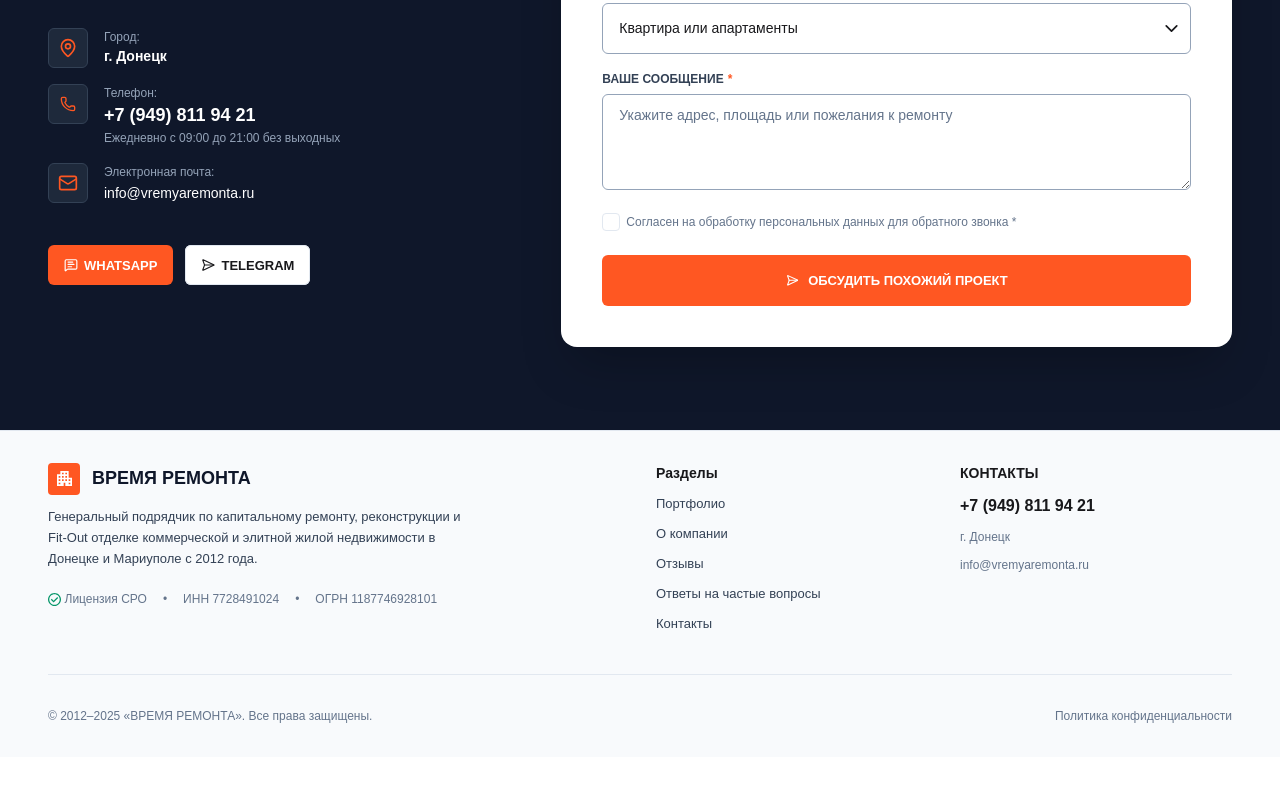
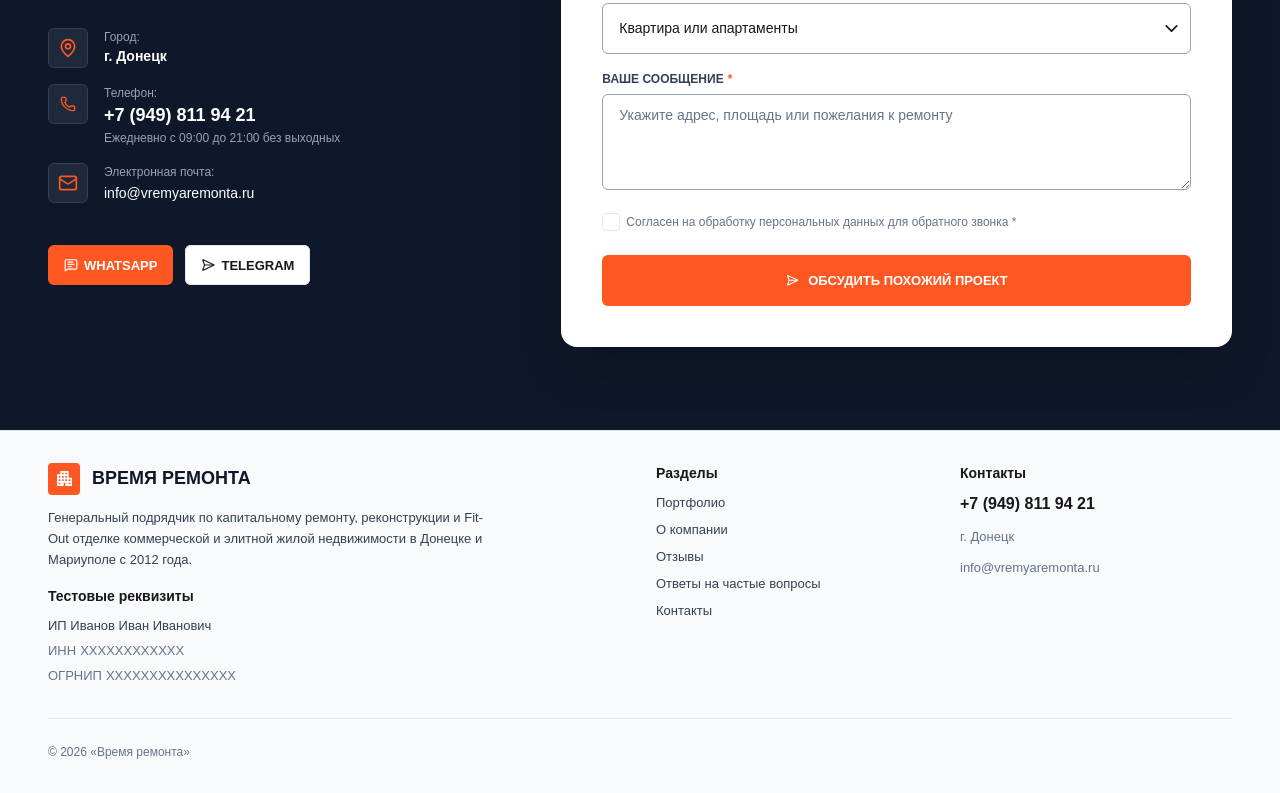
Before and after one commit to Stobles/repair-time, an Astro site: page / in a window 1280 px wide. Shown: the part 7554-8347 px from the top of the page. Before the commit the page ends 8311 px from the top, so only its background shows below. Built offline with nearby package versions, Linux system fonts and the light colour scheme; Astro itself is replaced by a stand-in of ours.

Commit message:
improve: footer structure

```diff
--- a/src/layouts/Footer.astro
+++ b/src/layouts/Footer.astro
@@ -1,5 +1,4 @@
 ---
-import licenseIcon from "@/assets/FooterLicense.svg?url";
 import Container from "@/shared/components/Container.astro";
 import Logo from "@/shared/ui/Logo.astro";
 
@@ -9,50 +8,55 @@ interface Props {
   email: string;
   city: string;
   sections: readonly { label: string; id: string }[];
+  requisites: {
+    proprietorName: string;
+    inn: string;
+    ogrnip: string;
+    registrationAuthority: string;
+    isExample: boolean;
+  };
   privacyHref?: string;
-  sitemapHref?: string;
 }
 
-const { companyName, phone, email, city, sections, privacyHref, sitemapHref } = Astro.props;
-const brand = companyName.toLocaleUpperCase("ru");
+const { companyName, phone, email, city, sections, requisites, privacyHref } = Astro.props;
+const year = new Date().getFullYear();
 const phoneHref = `tel:${phone.replace(/[^+\d]/g, "")}`;
-const linkClass = "ui-focus rounded-sm transition-colors [&[href]]:hover:text-text-accent-dark";
+const policyHref = privacyHref?.trim();
+const linkClass = "ui-focus rounded-sm transition-colors hover:text-text-accent-dark";
 ---
 
 <footer class="bg-background-subtle sm:border-t sm:border-border-default">
-  <Container class="pt-24px pb-[15px] sm:max-l:pb-[17px] l:py-32px">
-    <div class="grid gap-12px sm:max-l:grid-cols-2 sm:max-l:gap-x-24px l:grid-cols-4 l:gap-x-32px">
-      <div class="l:col-span-2">
+  <Container class="py-24px l:py-32px">
+    <div class="grid gap-24px wrap-anywhere sm:max-l:grid-cols-2 l:grid-cols-4 l:gap-x-32px">
+      <div class="min-w-0 l:col-span-2">
         <Logo {companyName} />
 
-        <p class="mt-12px min-h-[50px] max-w-md text-text-tertiary l:mt-[11.125px] text-desktop-body-small l:text-text-secondary">
-          Генеральный подрядчик по капитальному ремонту,<br class="l:hidden" />{" "}
-          реконструкции и<br class="hidden l:block" />{" "}
-          Fit-Out отделке коммерческой и элитной жилой<span class="max-l:hidden"> недвижимости в</span><br />{" "}
-          <span class="l:hidden">недвижимости в </span>Донецке и Мариуполе с 2012 года.
+        <p class="mt-12px max-w-md text-desktop-body-small text-text-tertiary l:text-text-secondary">
+          Генеральный подрядчик по капитальному ремонту, реконструкции и Fit-Out отделке коммерческой и элитной жилой недвижимости в Донецке и Мариуполе с 2012 года.
         </p>
 
-        <p class="mt-12px hidden text-tablet-body-small text-text-tertiary sm:max-l:block">
-          Лицензия СРО • ИНН 7724881234 • ОГРН 1127746123021
-        </p>
-        <ul id="company-details" tabindex="-1" class="mt-[21.25px] hidden flex-wrap items-center gap-x-16px gap-y-4px text-text-tertiary l:flex">
-          <li class="flex items-center gap-4px text-desktop-caption-medium">
-            <img src={licenseIcon} alt="" width="12.5" height="12.5" class="size-[12.5px] shrink-0" />
-            Лицензия СРО
-          </li>
-          <li class="flex items-center gap-16px text-desktop-body-extra-small">
-            <span aria-hidden="true" class="font-golos-text">•</span> ИНН 7728491024
-          </li>
-          <li class="flex items-center gap-16px text-desktop-body-extra-small">
-            <span aria-hidden="true" class="font-golos-text">•</span> ОГРН 1187746928101
-          </li>
-        </ul>
+        <section id="company-details" tabindex="-1" aria-labelledby="footer-requisites" class="mt-16px max-w-md">
+          <h2 id="footer-requisites" class="text-desktop-title-small text-text-primary">
+            {requisites.isExample ? "Тестовые реквизиты" : "Реквизиты ИП"}
+          </h2>
+          <p class="mt-8px text-desktop-body-small text-text-secondary">ИП {requisites.proprietorName}</p>
+          <dl class="mt-4px grid gap-y-4px text-desktop-body-small text-text-tertiary">
+            <div class="flex flex-wrap gap-x-4px">
+              <dt>ИНН</dt>
+              <dd>{requisites.inn}</dd>
+            </div>
+            <div class="flex flex-wrap gap-x-4px">
+              <dt>ОГРНИП</dt>
+              <dd>{requisites.ogrnip}</dd>
+            </div>
+          </dl>
+        </section>
       </div>
 
-      <div class="max-sm:mx-px flex flex-col l:col-span-2 l:grid l:grid-cols-subgrid ">
-        <nav aria-labelledby="footer-sections">
-          <h2 id="footer-sections" class=" text-text-primary text-desktop-title-small">Разделы</h2>
-          <ul class="mt-8px grid gap-ui-gutter text-text-tertiary text-desktop-body-small l:mt-[9px] l:gap-[9px]  l:text-text-secondary">
+      <div class="grid min-w-0 content-start gap-24px l:contents">
+        <nav aria-labelledby="footer-sections" class="min-w-0">
+          <h2 id="footer-sections" class="text-desktop-title-small text-text-primary">Разделы</h2>
+          <ul class="mt-8px grid gap-ui-gutter text-desktop-body-small text-text-tertiary l:text-text-secondary">
             {sections.map(({ label, id }) => (
               <li class="min-h-[17px]">
                 <a href={`#${id}`} class:list={[linkClass]}>{label}</a>
@@ -61,29 +65,20 @@ const linkClass = "ui-focus rounded-sm transition-colors [&[href]]:hover:text-te
           </ul>
         </nav>
 
-        <div class="mt-16px l:mt-0">
-          <h2 class="text-tablet-title-small text-text-primary l:text-desktop-title-small">КОНТАКТЫ</h2>
-          <address class="mt-4px flex flex-col items-start not-italic l:mt-ui-inset l:gap-ui-inset">
-            <a href={phoneHref} class:list={[linkClass, "text-tablet-title-medium text-text-primary l:text-desktop-title-medium"]}>{phone}</a>
-            <p class="hidden text-desktop-body-extra-small text-text-tertiary l:block">
-              {city}
-            </p>
-            <a href={`mailto:${email}`} class:list={[linkClass, "min-h-[17px] wrap-break-word text-text-tertiary text-desktop-body-extra-small"]}>{email}</a>
+        <div class="min-w-0">
+          <h2 class="text-desktop-title-small text-text-primary">Контакты</h2>
+          <address class="mt-8px grid justify-items-start gap-ui-gutter not-italic l:gap-ui-inset">
+            <a href={phoneHref} class:list={[linkClass, "max-w-full text-tablet-title-medium text-text-primary l:text-desktop-title-medium"]}>{phone}</a>
+            <p class="text-desktop-body-small text-text-tertiary">{city}</p>
+            <a href={`mailto:${email}`} class:list={[linkClass, "max-w-full text-desktop-body-small text-text-tertiary"]}>{email}</a>
           </address>
         </div>
       </div>
     </div>
 
-    <div class="mt-12px flex flex-col gap-x-24px gap-y-[5.5px] pt-[6.5px] text-desktop-body-extra-small text-text-tertiary sm:flex-row sm:flex-wrap sm:items-center sm:justify-between sm:border-t sm:max-l:mt-24px sm:max-l:border-[#e7e5e4] sm:max-l:pt-16px sm:max-l:text-[10px]/4 l:mt-10 l:border-border-default l:pt-32px ">
-      <ul class="flex flex-wrap gap-x-24px gap-y-8px">
-        <li>
-          <a href={privacyHref} class:list={[linkClass, "max-sm:text-[#545f73]"]}><span class="sm:max-l:text-[#78716c]">Политика</span> конфиденциальности</a>
-        </li>
-      </ul>
-      <p class="text-[#545f73]/70 sm:-order-1 sm:text-text-tertiary">
-        <span class="sm:hidden">© 2012–2024 ООО «Время Ремонта». Все права защищены.</span>
-        <span class="hidden sm:inline">© 2012–2025 «{brand}». Все права защищены.</span>
-      </p>
+    <div class="mt-24px flex flex-col gap-x-24px gap-y-8px border-t border-border-default pt-16px text-desktop-body-extra-small wrap-anywhere text-text-tertiary sm:flex-row sm:flex-wrap sm:items-center sm:justify-between l:mt-32px l:pt-24px">
+      <p>© {year} «{companyName}»</p>
+      {policyHref && <a href={policyHref} class={linkClass}>Политика конфиденциальности</a>}
     </div>
   </Container>
 </footer>
--- a/src/pages/index.astro
+++ b/src/pages/index.astro
@@ -15,6 +15,13 @@ import { portfolioProjects } from "@/features/portfolio";
 
 const companyName = "Время ремонта";
 const companyCity = "г. Донецк";
+const companyRequisites = {
+  proprietorName: "Иванов Иван Иванович",
+  inn: "XXXXXXXXXXXX",
+  ogrnip: "XXXXXXXXXXXXXXX",
+  registrationAuthority: "Межрайонная ИФНС России № XX",
+  isExample: true,
+};
 const phone = "+7 (949) 811 94 21";
 const phoneNumber = phone.replace(/[^+\d]/g, "");
 const whatsappUrl = `https://wa.me/${phoneNumber.replace(/\D/g, "")}`;
@@ -259,5 +266,5 @@ const faqEntries = [
     />
   </main>
 
-  <Footer {companyName} {phone} {email} city={companyCity} sections={footerSections} />
+  <Footer {companyName} {phone} {email} city={companyCity} sections={footerSections} requisites={companyRequisites} />
 </Layout>
```
